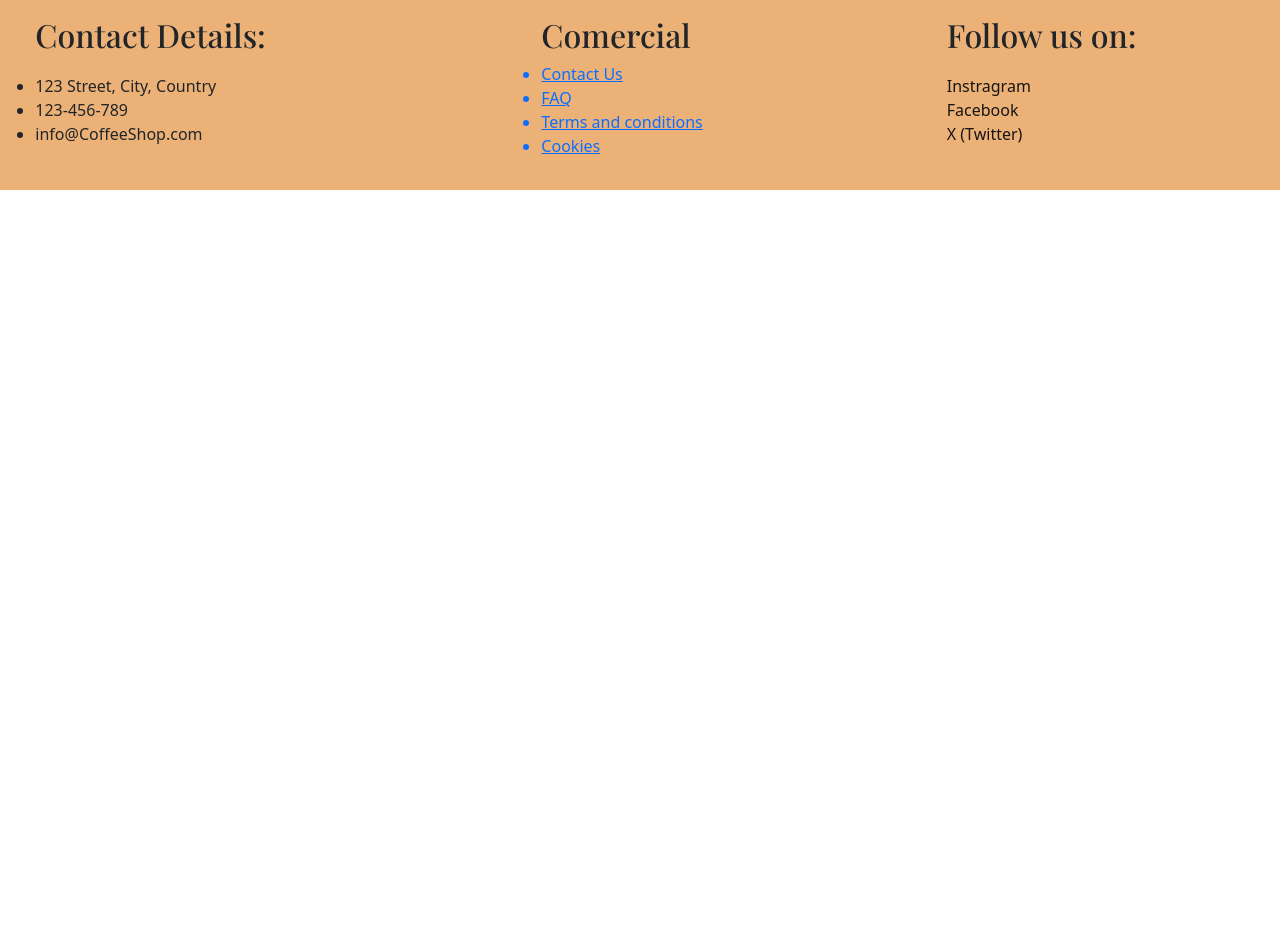
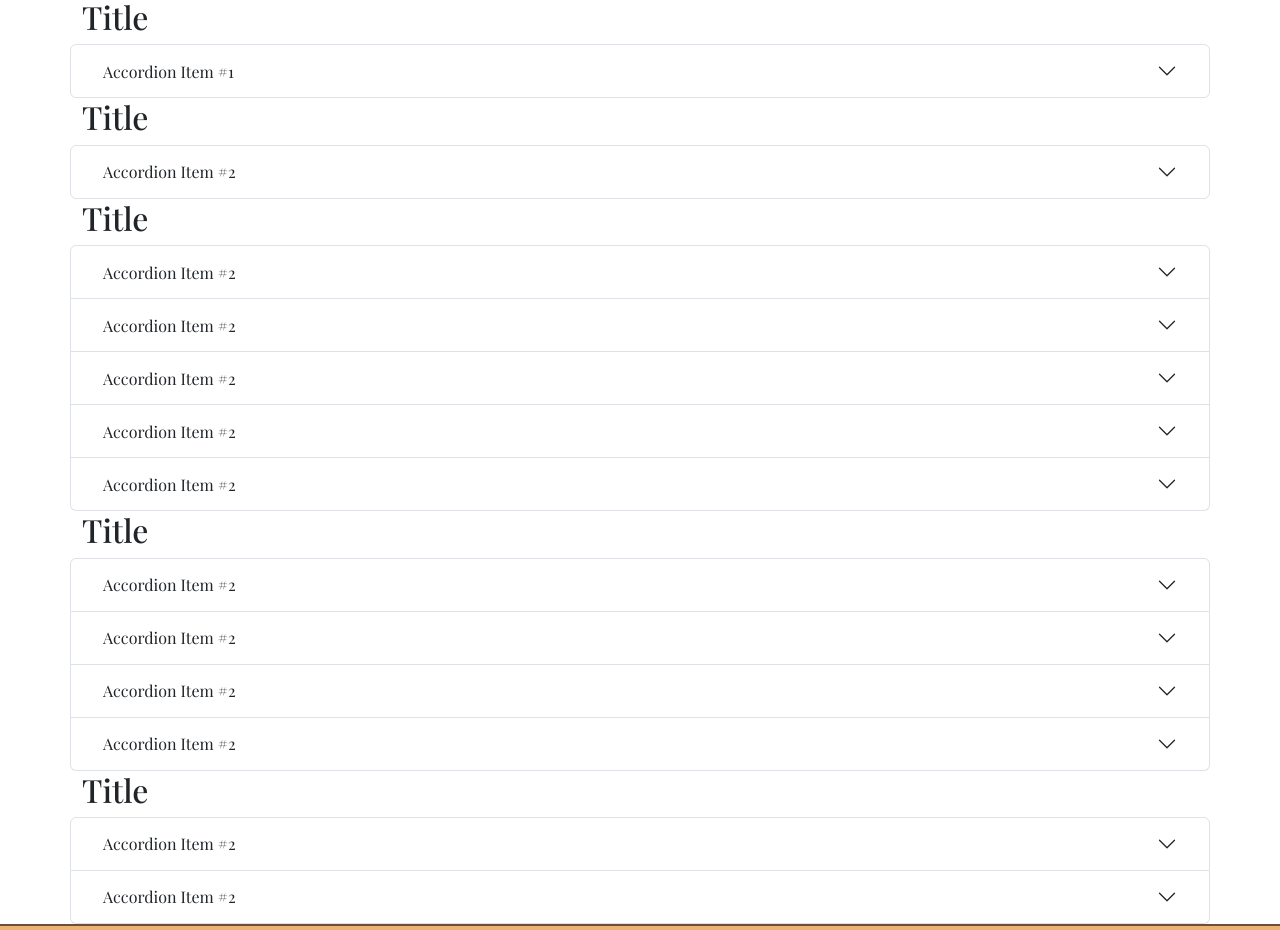
Before and after one commit to Alexandru2401/coffe-app, a React (Create React App) app: page /faq in a window 1280 px wide. Shown: the part 482-1412 px from the top of the page. Before the commit the page ends 800 px from the top, so only its background shows below. Built offline with nearby package versions, Linux system fonts and the light colour scheme; a web font is replaced by a local one.

Commit message:
adding FAQ page

```diff
--- a/src/App.js
+++ b/src/App.js
@@ -12,6 +12,7 @@ import Favorites from "./pages/Favourite";
 import { useReducer } from "react";
 import { favoriteReducer, initialFavorite } from "./store/reducer";
 import { FavoriteContext } from "./store/context";
+import FAQ from "./components/FooterComponents.jsx/FAQ";
 
 function App() {
   const [state, dispatch] = useReducer(favoriteReducer, initialFavorite);
@@ -31,6 +32,7 @@ function App() {
             <Route path="/notfound" element={<NotFound />} />
             <Route path="/details/:id" element={<Details />} />
             <Route path="/favourites" element={<Favorites />} />
+            <Route path="/faq" element={<FAQ/>} />
           </Routes>
           <Footer />
         </div>
--- /dev/null
+++ b/src/components/FooterComponents.jsx/FAQ.jsx
@@ -0,0 +1,142 @@
+import Accordion from "react-bootstrap/Accordion";
+import { Container, Row, Col } from "react-bootstrap";
+export default function FAQ() {
+  return (
+    <Container>
+      <Accordion>
+        <Row>
+          <h2>Title</h2>
+          <Accordion.Item eventKey="0">
+            <Accordion.Header>Accordion Item #1</Accordion.Header>
+            <Accordion.Body>
+              Lorem ipsum dolor, sit amet consectetur adipisicing elit. Ipsa vel
+              cumque dolor ut debitis dolorem, maxime nihil odio, fugiat ullam
+              quaerat consectetur nulla esse, exercitationem culpa at adipisci
+              laudantium ratione?
+            </Accordion.Body>
+          </Accordion.Item>
+        </Row>
+        <Row>
+          <h2>Title</h2>
+          <Accordion.Item eventKey="1">
+            <Accordion.Header>Accordion Item #2</Accordion.Header>
+            <Accordion.Body>
+              Lorem ipsum dolor, sit amet consectetur adipisicing elit. Ipsa vel
+              cumque dolor ut debitis dolorem, maxime nihil odio, fugiat ullam
+              quaerat consectetur nulla esse, exercitationem culpa at adipisci
+              laudantium ratione?
+            </Accordion.Body>
+          </Accordion.Item>
+        </Row>
+        <Row>
+          <h2>Title</h2>
+          <Accordion.Item eventKey="1">
+            <Accordion.Header>Accordion Item #2</Accordion.Header>
+            <Accordion.Body>
+              Lorem ipsum dolor, sit amet consectetur adipisicing elit. Ipsa vel
+              cumque dolor ut debitis dolorem, maxime nihil odio, fugiat ullam
+              quaerat consectetur nulla esse, exercitationem culpa at adipisci
+              laudantium ratione?
+            </Accordion.Body>
+          </Accordion.Item>
+          <Accordion.Item eventKey="1">
+            <Accordion.Header>Accordion Item #2</Accordion.Header>
+            <Accordion.Body>
+              Lorem ipsum dolor, sit amet consectetur adipisicing elit. Ipsa vel
+              cumque dolor ut debitis dolorem, maxime nihil odio, fugiat ullam
+              quaerat consectetur nulla esse, exercitationem culpa at adipisci
+              laudantium ratione?
+            </Accordion.Body>
+          </Accordion.Item>
+          <Accordion.Item eventKey="1">
+            <Accordion.Header>Accordion Item #2</Accordion.Header>
+            <Accordion.Body>
+              Lorem ipsum dolor, sit amet consectetur adipisicing elit. Ipsa vel
+              cumque dolor ut debitis dolorem, maxime nihil odio, fugiat ullam
+              quaerat consectetur nulla esse, exercitationem culpa at adipisci
+              laudantium ratione?
+            </Accordion.Body>
+          </Accordion.Item>
+          <Accordion.Item eventKey="1">
+            <Accordion.Header>Accordion Item #2</Accordion.Header>
+            <Accordion.Body>
+              Lorem ipsum dolor, sit amet consectetur adipisicing elit. Ipsa vel
+              cumque dolor ut debitis dolorem, maxime nihil odio, fugiat ullam
+              quaerat consectetur nulla esse, exercitationem culpa at adipisci
+              laudantium ratione?
+            </Accordion.Body>
+          </Accordion.Item>
+          <Accordion.Item eventKey="1">
+            <Accordion.Header>Accordion Item #2</Accordion.Header>
+            <Accordion.Body>
+              Lorem ipsum dolor, sit amet consectetur adipisicing elit. Ipsa vel
+              cumque dolor ut debitis dolorem, maxime nihil odio, fugiat ullam
+              quaerat consectetur nulla esse, exercitationem culpa at adipisci
+              laudantium ratione?
+            </Accordion.Body>
+          </Accordion.Item>
+        </Row>
+        <Row>
+          <h2>Title</h2>
+          <Accordion.Item eventKey="1">
+            <Accordion.Header>Accordion Item #2</Accordion.Header>
+            <Accordion.Body>
+              Lorem ipsum dolor, sit amet consectetur adipisicing elit. Ipsa vel
+              cumque dolor ut debitis dolorem, maxime nihil odio, fugiat ullam
+              quaerat consectetur nulla esse, exercitationem culpa at adipisci
+              laudantium ratione?
+            </Accordion.Body>
+          </Accordion.Item>
+          <Accordion.Item eventKey="1">
+            <Accordion.Header>Accordion Item #2</Accordion.Header>
+            <Accordion.Body>
+              Lorem ipsum dolor, sit amet consectetur adipisicing elit. Ipsa vel
+              cumque dolor ut debitis dolorem, maxime nihil odio, fugiat ullam
+              quaerat consectetur nulla esse, exercitationem culpa at adipisci
+              laudantium ratione?
+            </Accordion.Body>
+          </Accordion.Item>
+          <Accordion.Item eventKey="1">
+            <Accordion.Header>Accordion Item #2</Accordion.Header>
+            <Accordion.Body>
+              Lorem ipsum dolor, sit amet consectetur adipisicing elit. Ipsa vel
+              cumque dolor ut debitis dolorem, maxime nihil odio, fugiat ullam
+              quaerat consectetur nulla esse, exercitationem culpa at adipisci
+              laudantium ratione?
+            </Accordion.Body>
+          </Accordion.Item>
+          <Accordion.Item eventKey="1">
+            <Accordion.Header>Accordion Item #2</Accordion.Header>
+            <Accordion.Body>
+              Lorem ipsum dolor, sit amet consectetur adipisicing elit. Ipsa vel
+              cumque dolor ut debitis dolorem, maxime nihil odio, fugiat ullam
+              quaerat consectetur nulla esse, exercitationem culpa at adipisci
+              laudantium ratione?
+            </Accordion.Body>
+          </Accordion.Item>
+        </Row>
+        <Row>
+          <h2>Title</h2>
+          <Accordion.Item eventKey="1">
+            <Accordion.Header>Accordion Item #2</Accordion.Header>
+            <Accordion.Body>
+              Lorem ipsum dolor, sit amet consectetur adipisicing elit. Ipsa vel
+              cumque dolor ut debitis dolorem, maxime nihil odio, fugiat ullam
+              quaerat consectetur nulla esse, exercitationem culpa at adipisci
+              laudantium ratione?
+            </Accordion.Body>
+          </Accordion.Item>
+          <Accordion.Item eventKey="1">
+            <Accordion.Header>Accordion Item #2</Accordion.Header>
+            <Accordion.Body>
+              Lorem ipsum dolor, sit amet consectetur adipisicing elit. Ipsa vel
+              cumque dolor ut debitis dolorem, maxime nihil odio, fugiat ullam
+              quaerat consectetur nulla esse, exercitationem culpa at adipisci
+              laudantium ratione?
+            </Accordion.Body>
+          </Accordion.Item>
+        </Row>
+      </Accordion>
+    </Container>
+  );
+}
--- a/src/main/Footer.jsx
+++ b/src/main/Footer.jsx
@@ -21,7 +21,7 @@ export default function Footer() {
           <Link to="/contact">
             <li>Contact Us</li>
           </Link>
-          <Link to="#">
+          <Link to="/faq">
             <li>FAQ</li>
           </Link>
           <Link to="#">
```
